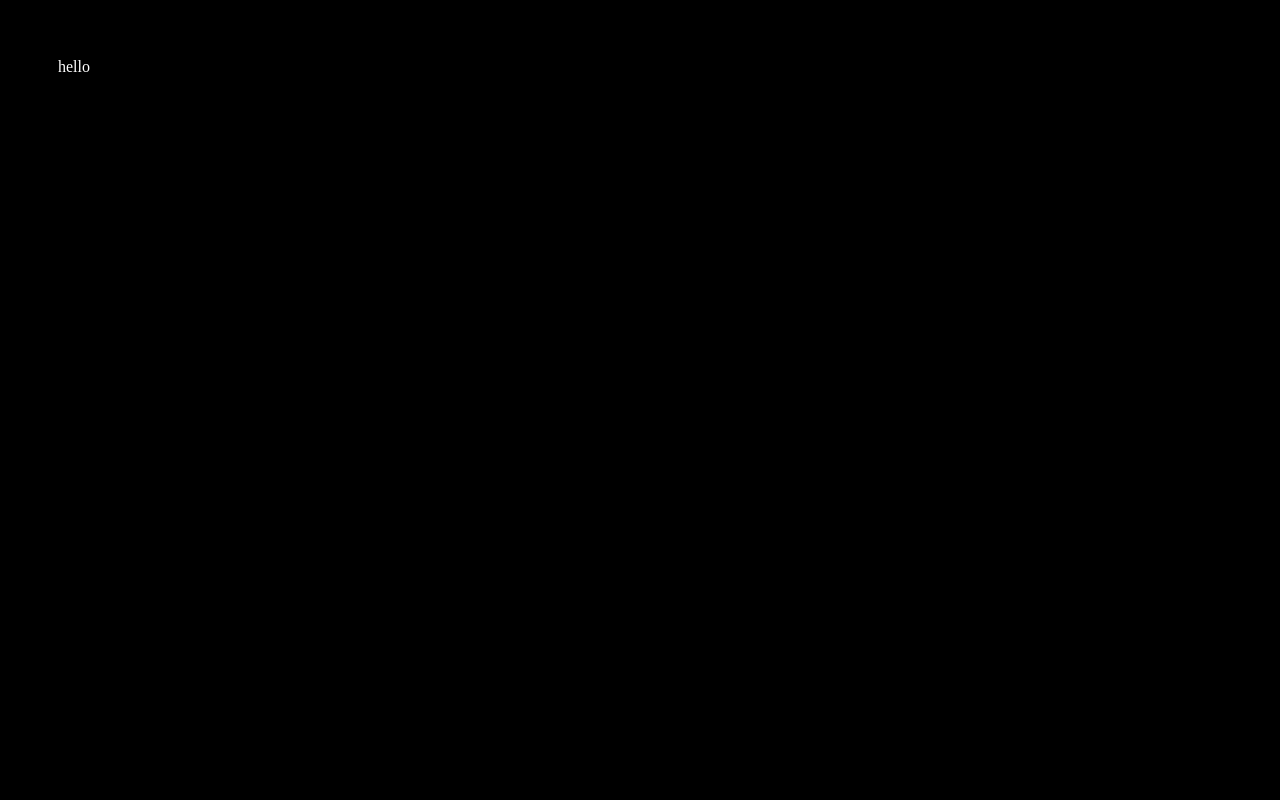
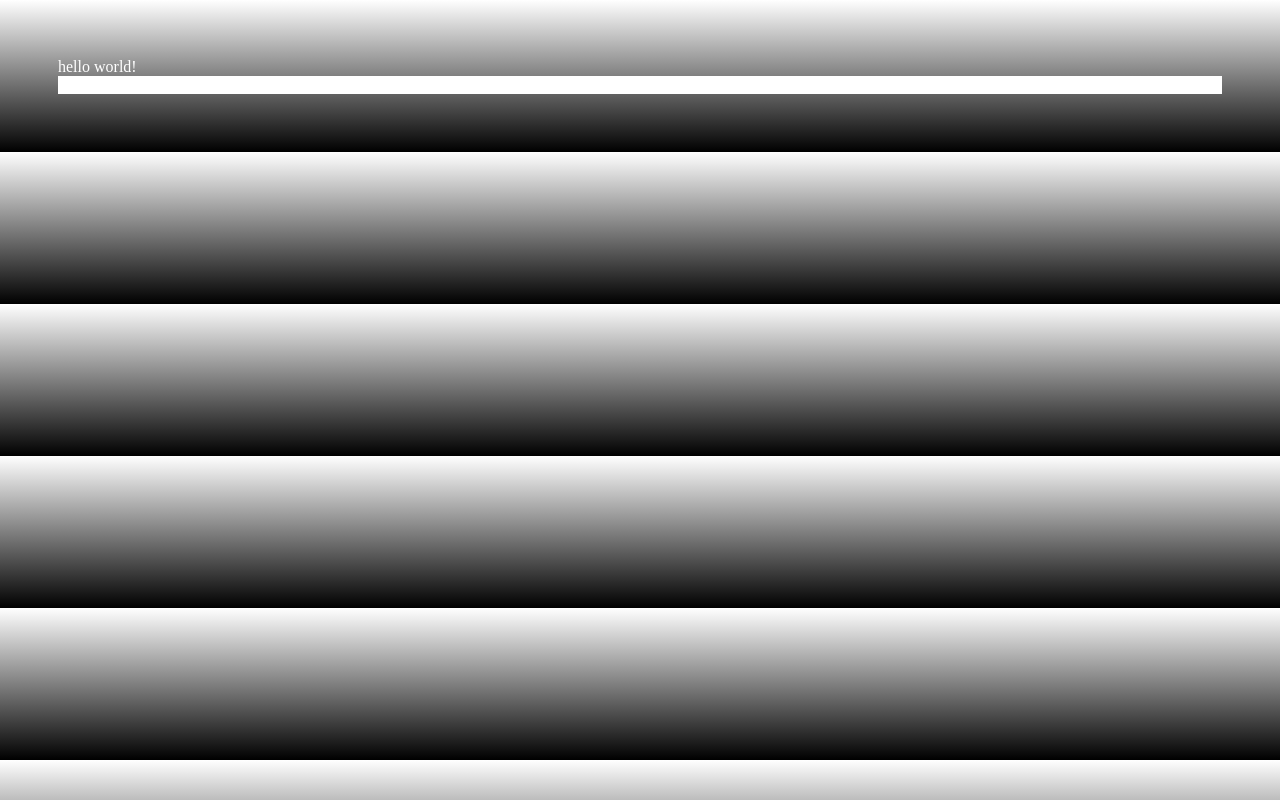
Before and after one commit to onypko-oles/test-gh, a plain HTML site: page index.html in a window 1280 px wide. Drawn offline with Linux system fonts and the light colour scheme.

Commit message:
Update 2021-03-07T13:25:58.009Z

```diff
--- a/index.html
+++ b/index.html
@@ -1 +1 @@
-<!DOCTYPE html><html lang="en"><head><meta charset="UTF-8"><meta http-equiv="X-UA-Compatible" content="IE=edge"><meta name="viewport" content="width=device-width,initial-scale=1"><title>Document</title><link rel="stylesheet" href="css/main.min.css"></head><body>hello<script src="js/main.min.js"></script></body></html>
+<!DOCTYPE html><html lang="en"><head><meta charset="UTF-8"><meta http-equiv="X-UA-Compatible" content="IE=edge"><meta name="viewport" content="width=device-width,initial-scale=1"><title>Document</title><link rel="stylesheet" href="css/main.min.css"></head><body>hello world!<div class="header">header</div><script src="js/main.min.js"></script></body></html>
```
Also changed, not shown: css/main.min.css, js/main.min.js.
